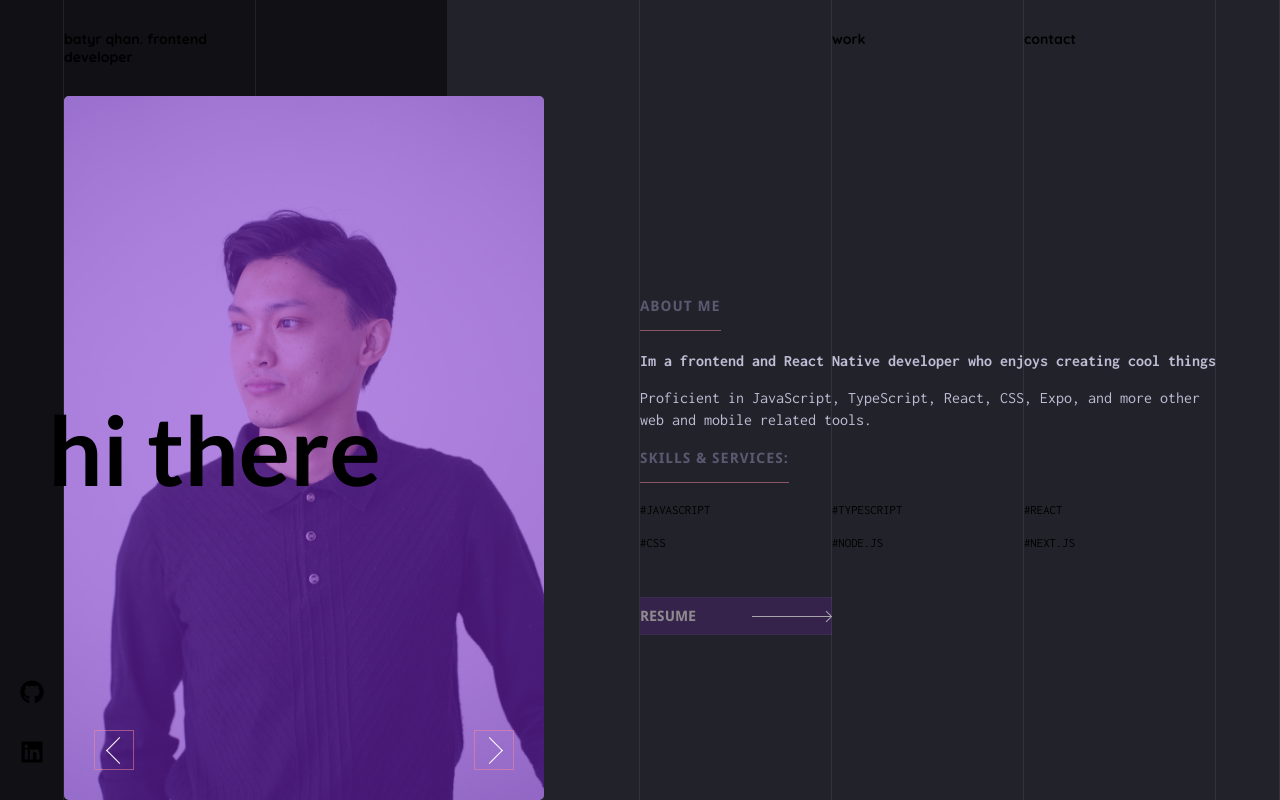
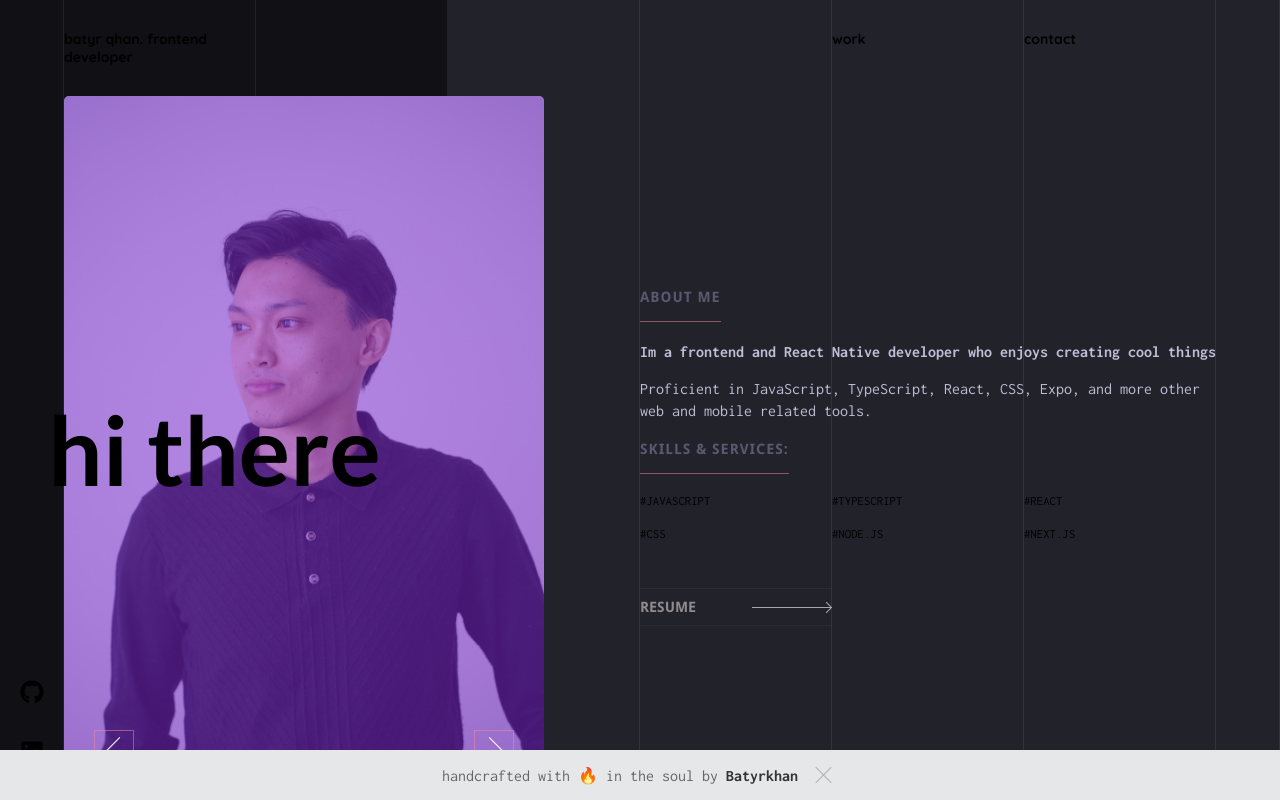
Before and after one commit to batyr-qhan/my-portfolio, a Next.js app: page / in a window 1280 px wide. Built offline with nearby package versions, Linux system fonts and the light colour scheme.

Commit message:
add: footer with framer animation, app context, styling

```diff
--- a/components/layout/footer.js
+++ b/components/layout/footer.js
@@ -1,5 +1,36 @@
-import React from "react";
+import React, { useContext, useState } from "react";
+import classes from "./footer.module.scss";
+
+import { motion, AnimatePresence } from "framer-motion";
+import { AppContext } from "../../store/app-context";
 
 export default function Footer() {
-  return <div>Footer</div>;
+  const appCtx = useContext(AppContext);
+
+  const { isFooterOpen, openFooter, closeFooter } = appCtx;
+
+  return (
+    <AnimatePresence>
+      {isFooterOpen && (
+        <motion.div
+          initial={{ opacity: 0, height: 0 }}
+          animate={{ opacity: 1, height: 50 }}
+          exit={{ opacity: 0, height: 0 }}
+          className={classes.container}
+        >
+          <div className={classes.content}>
+            <span>
+              handcrafted with 🔥 in the soul by <strong>Batyrkhan</strong>
+            </span>
+            <a
+              onClick={() => {
+                closeFooter();
+              }}
+              className={classes.close}
+            ></a>
+          </div>
+        </motion.div>
+      )}
+    </AnimatePresence>
+  );
 }
--- /dev/null
+++ b/components/layout/footer.module.scss
@@ -0,0 +1,67 @@
+.container {
+  position: fixed;
+  bottom: 0;
+  left: 0;
+  height: 50px;
+  width: 100%;
+  background-color: #e6e7e8;
+  z-index: 100;
+  display: flex;
+  justify-content: center;
+  align-items: center;
+
+  color: #666;
+  font-family: "Inconsolata", sans-serif;
+
+  .content {
+    position: relative;
+    display: flex;
+    justify-content: center;
+    align-items: center;
+    span {
+      strong {
+        color: #333;
+      }
+    }
+    // button {
+    //   border: none;
+    //   outline: none;
+    // }
+
+    .close {
+      position: relative;
+      margin-left: 10px;
+    //   right: 32px;
+    //   top: 32px;
+      width: 30px;
+      height: 30px;
+      opacity: 0.3;
+      display: flex;
+      align-items: center;
+      cursor: pointer;
+    }
+    .close:hover {
+      opacity: 1;
+    }
+    .close:before,
+    .close:after {
+      position: absolute;
+      left: 15px;
+      content: " ";
+      height: 22px;
+      width: 1px;
+      background-color: #333;
+    }
+    .close:before {
+      transform: rotate(45deg);
+    }
+    .close:after {
+      transform: rotate(-45deg);
+    }
+  }
+
+  //   div:after {
+  //     display: inline-block;
+  //     content: "\00d7"; /* This will render the 'X' */
+  //   }
+}
--- a/components/layout/layout.js
+++ b/components/layout/layout.js
@@ -18,7 +18,7 @@ export default function Layout({ children }) {
       <div className="wrapper">
         <Navbar />
         {children}
-        {/* <Footer /> */}
+        <Footer />
       </div>
     </>
   );
--- a/pages/_app.js
+++ b/pages/_app.js
@@ -1,9 +1,11 @@
 import "../styles/globals.css";
 import Layout from "../components/layout/layout";
 import { motion } from "framer-motion";
+import AppContextProvider from "../store/app-context";
 
 function MyApp({ Component, pageProps, router }) {
   return (
+    <AppContextProvider>
       <motion.div
         key={router.route}
         initial="pageInitial"
@@ -24,6 +26,7 @@ function MyApp({ Component, pageProps, router }) {
           <Component {...pageProps} />
         </Layout>
       </motion.div>
+    </AppContextProvider>
   );
 }
 
--- a/pages/index.js
+++ b/pages/index.js
@@ -3,17 +3,21 @@ import Image from "next/image";
 import Link from "next/link";
 import styles from "../styles/Home.module.scss";
 import { FaGithub, FaLinkedin, FaTwitter } from "react-icons/fa";
-import { AiOutlineRight, AiOutlineLeft } from "react-icons/ai";
-import { useState, useTransition } from "react";
+import { useContext, useState, useTransition } from "react";
 import Modal from "../components/Modal/Modal";
 
-import { motion } from "framer-motion";
+import { AnimatePresence, motion } from "framer-motion";
+import { AppContext } from "../store/app-context";
 
 export default function Home() {
   const [currentSlide, setCurrentSlide] = useState(0);
   // const [testimonialsCurrSlide, setTestimonialsCurrSlide] = useState(0);
   const [showModal, setShowModal] = useState(false);
   const [modalCurrSlide, setModalCurrSlide] = useState(0);
+
+  const appCtx = useContext(AppContext);
+
+  const { openFooter, isFooterOpen } = appCtx;
 
   const imageRefs = [
     "/images/mainScreenPhoto1.JPG",
@@ -209,22 +213,31 @@ export default function Home() {
               </div>
             </motion.div>
           </div>
+          <div
+            style={{
+              position: "absolute",
+              bottom: "30px",
+            }}
+          >
+            <AnimatePresence>
+              {!isFooterOpen && (
+                <motion.button
+                  initial={{ opacity: 0 }}
+                  animate={{ opacity: 1 }}
+                  exit={{ opacity: 0 }}
+                  className={styles.btnWrapper__up}
+                  onClick={() => {
+                    openFooter();
+                  }}
+                >
+                  <i className={styles.arrow__up}></i>
+                </motion.button>
+              )}
+            </AnimatePresence>
+          </div>
         </div>
         <div></div>
       </main>
-
-      {/* <footer className={styles.footer}>
-        <a
-          href="https://vercel.com?utm_source=create-next-app&utm_medium=default-template&utm_campaign=create-next-app"
-          target="_blank"
-          rel="noopener noreferrer"
-        >
-          Powered by{' '}
-          <span className={styles.logo}>
-            <Image src="/vercel.svg" alt="Vercel Logo" width={72} height={16} />
-          </span>
-        </a>
-      </footer> */}
     </>
   );
 }
--- /dev/null
+++ b/store/app-context.js
@@ -0,0 +1,26 @@
+import { createContext, useState } from "react";
+
+export const AppContext = createContext({
+  isFooterOpen: true,
+  openFooter: () => {},
+});
+
+export default function AppContextProvider({ children }) {
+  const [isFooterOpen, setIsFooterOpen] = useState(true);
+
+  const handleOpen = () => {
+    setIsFooterOpen(true);
+  };
+
+  const handleClose =() => {
+    setIsFooterOpen(false)
+  }
+
+  const value = {
+    isFooterOpen: isFooterOpen,
+    openFooter: handleOpen,
+    closeFooter: handleClose,
+  };
+
+  return <AppContext.Provider value={value}>{children}</AppContext.Provider>;
+}
--- a/styles/Home.module.scss
+++ b/styles/Home.module.scss
@@ -144,9 +144,7 @@
   font-weight: bold;
   color: #d6cfcf;
   margin-top: 3rem;
-  // width: 200px;
   position: relative;
-  height: 20px;
   display: flex;
   justify-content: center;
   align-items: center;
@@ -168,11 +166,11 @@
     padding: 10px 0;
     cursor: pointer;
     opacity: 0.6;
-    background-color: variables.$image-overlay-purple-almost-transparent;
+    // background-color: variables.$image-overlay-purple-almost-transparent;
 
-    &:hover {
-      background-color: variables.$image-overlay-purple;
-    }
+    // &:hover {
+    //   background-color: variables.$image-overlay-purple;
+    // }
 
     &:hover {
       .iconArrowContainer {
@@ -298,7 +296,8 @@
 }
 
 .btnWrapper__left,
-.btnWrapper__right {
+.btnWrapper__right,
+.btnWrapper__up {
   // background-color: green;
   background-color: transparent;
   height: 40px;
@@ -311,7 +310,8 @@
   border: 1px solid variables.$underscore-color;
 
   .arrow__right,
-  .arrow__left {
+  .arrow__left,
+  .arrow__up {
     border: solid white;
     border-width: 0 1px 1px 0;
     display: inline-block;
@@ -328,6 +328,11 @@
   .arrow__left {
     transform: translateX(5px) rotate(135deg);
     -webkit-transform: translateX(5px) rotate(135deg);
+    transition: transform 0.1s ease-in-out;
+  }
+  .arrow__up {
+    transform: translateY(5px) rotate(225deg);
+    -webkit-transform: translateY(5px) rotate(225deg);
     transition: transform 0.1s ease-in-out;
   }
 }
@@ -350,6 +355,14 @@
   }
 }
 
+.btnWrapper__up {
+  &:hover {
+    .arrow__up {
+      transform: translateY(-20%) rotate(225deg);
+    }
+  }
+}
+
 .showResumeImageContainer {
   position: relative;
   flex-grow: 1;
```
Lines whose indentation alone changed are shown as unchanged.
